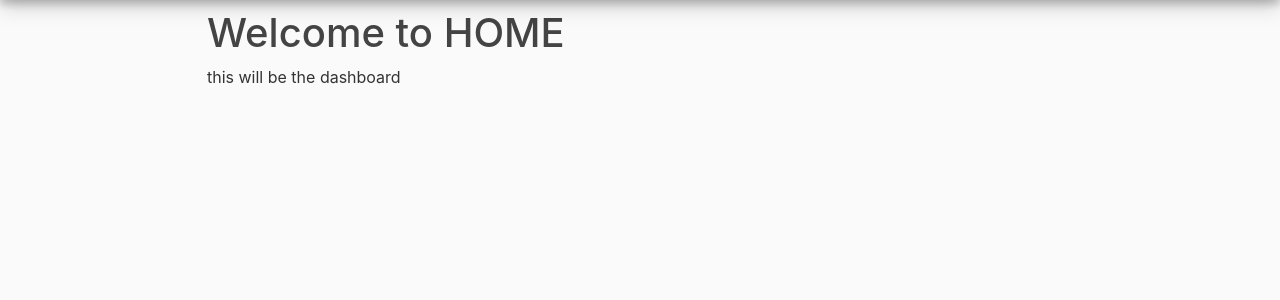
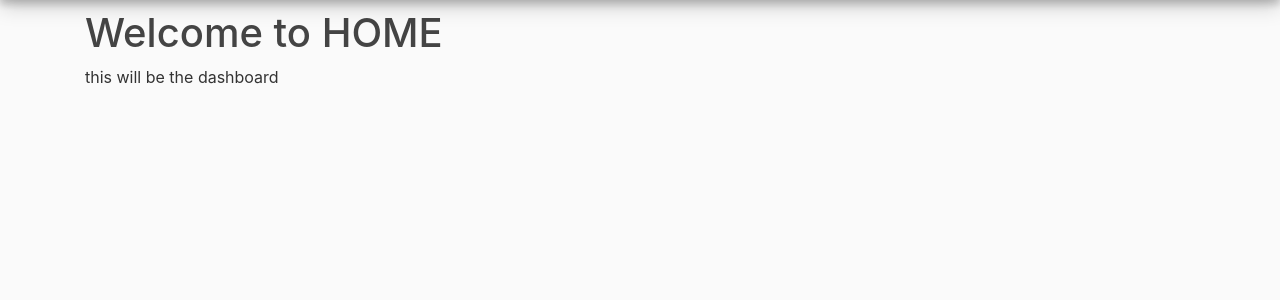
Before and after one commit to Shahrozjd/RideSafely, a Django app: template FYP/account/templates/account/home.html in a window 1280 px wide. Shown: the part 71-371 px from the top of the page. Run offline with Django 3.2, Linux system fonts and the light colour scheme; the template is opened without the code that fills it, so the values that code supplies are empty; some libraries are stand-ins or nearby versions.

Commit message:
Revert "nothin"
This reverts commit 6b547d3dae1cf5b6a8ca8c83a50a0d538ecdd47b.

```diff
--- a/FYP/account/static/account/homest.css
+++ b/FYP/account/static/account/homest.css
@@ -7,7 +7,7 @@
     top: 0;
     left: 0;
     /* 0F111A */
-    background-color: red;
+    background-color: #0F111A ;
     overflow-x: hidden;
     padding-top: 16px;
     box-shadow: 0 8px 20px 0 rgba(0, 0, 0, 0.5), 0 6px 20px 0 rgba(0, 0, 0, 0.19);
--- a/FYP/account/templates/account/base.html
+++ b/FYP/account/templates/account/base.html
@@ -7,7 +7,7 @@
     <meta name="viewport" content="width=device-width, initial-scale=1, shrink-to-fit=no">
     <link rel="stylesheet" href="https://stackpath.bootstrapcdn.com/bootstrap/4.4.1/css/bootstrap.min.css" integrity="sha384-Vkoo8x4CGsO3+Hhxv8T/Q5PaXtkKtu6ug5TOeNV6gBiFeWPGFN9MuhOf23Q9Ifjh" crossorigin="anonymous">
       <link rel="stylesheet" type="text/css" href="{% static 'account/main.css' %}">
-      <link rel="stylesheet" href="{% static 'account/homest.css' %}">
+      <link rel="stylesheet" type="text/css" href="{% static 'account/homest.css' %}">
        <link rel="icon" href="{% static 'account/icon_path.png' %}" type="image/x-icon">
     <title>Ride Safely</title>
   </head>
@@ -32,8 +32,7 @@
 
     {% if user.is_authenticated %}
       <!-- The sidebar -->
-      <div class="sidebar sidebar-responsive">
-
+      <div class="sidebar">
         <img style="width: 150px; height:100px;  border-radius: 2px; display: block;
         margin-left: auto;
         margin-right: auto;" src="{% static 'account/Screenshot_2.png' %}">
--- a/FYP/account/templates/account/home.html
+++ b/FYP/account/templates/account/home.html
@@ -7,16 +7,15 @@
 <head>
     <meta charset="UTF-8">
     <meta name="viewport" content="width=device-width, initial-scale=1.0">
-
     <title>Document</title>
 </head>
-<body  style="margin-left:15%">
+<body  >
 
-    <div>
-        <h1>Welcome to HOME</h1>
 
-        this will be the dashboard
-    </div>
+    <h1>Welcome to HOME</h1>
+
+    this will be the dashboard
+
 </body>
 </html>
 
```
